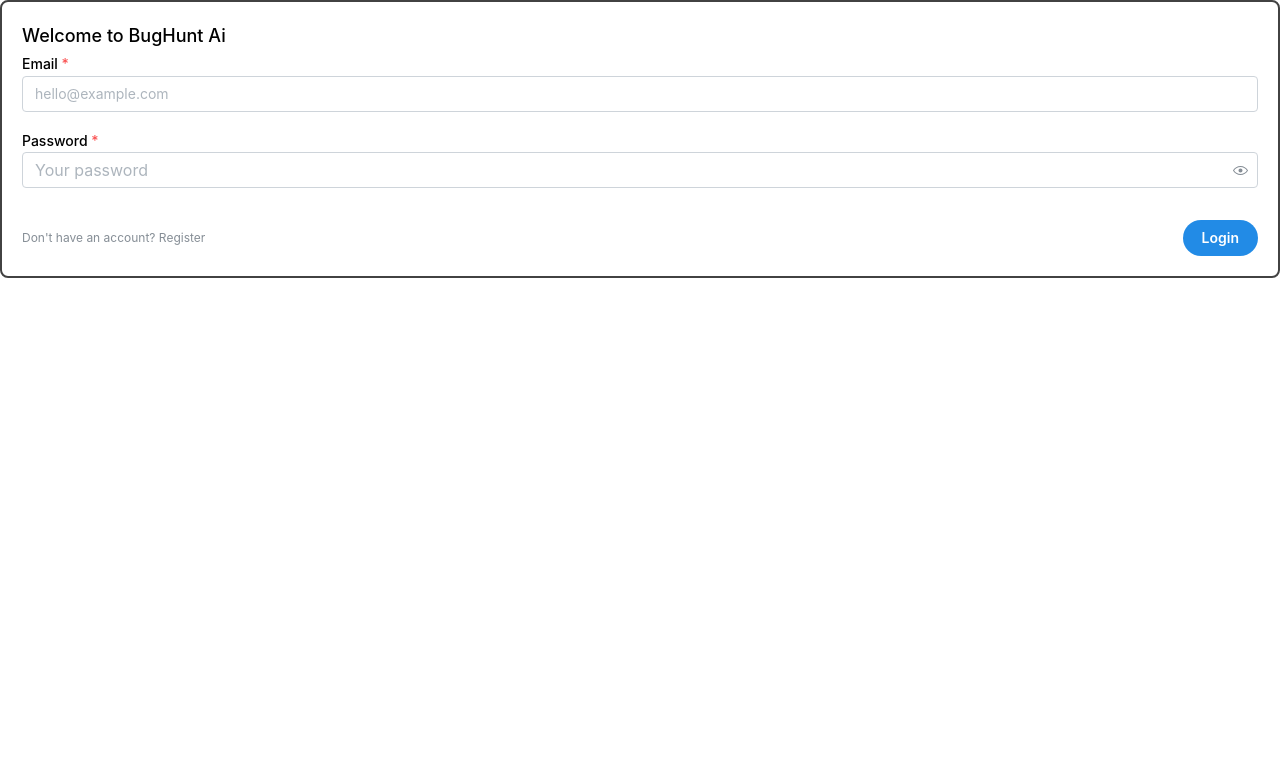
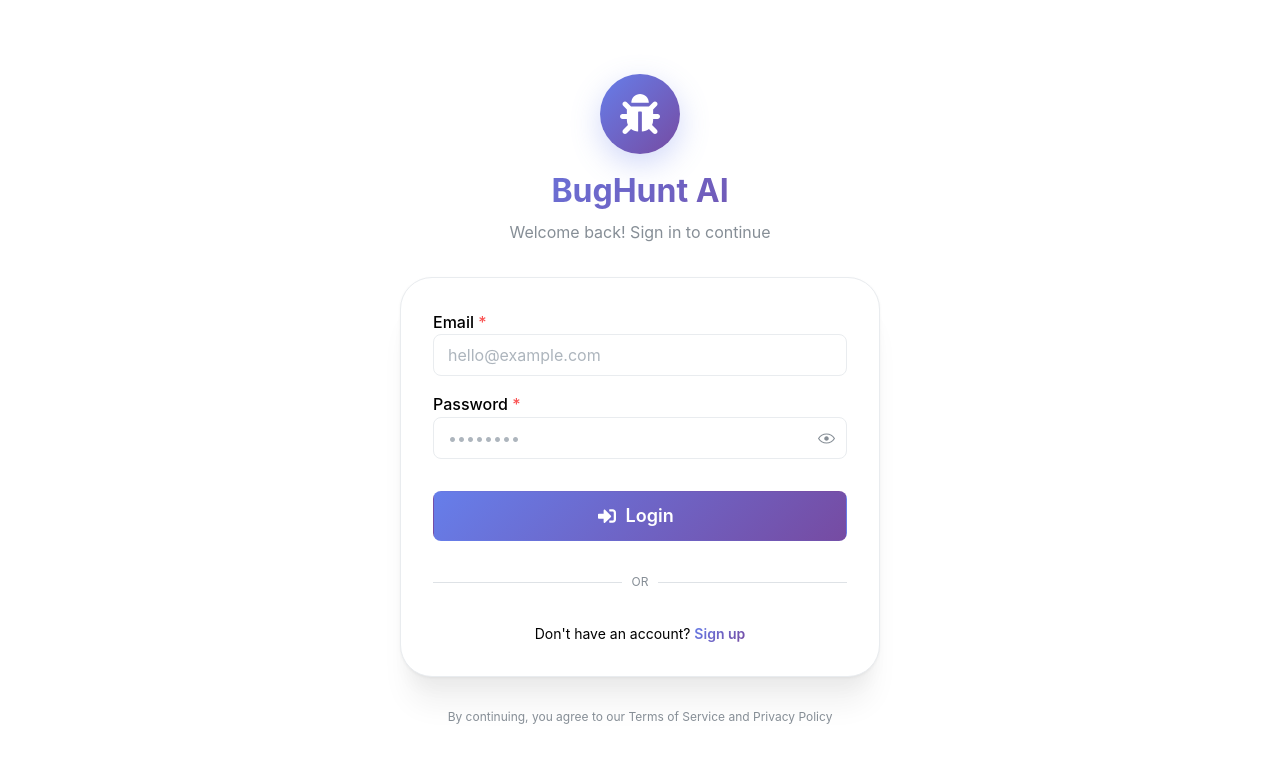
Before and after one commit to ojha-me/bug-hunt-ai, a React (Vite) app in the folder frontend/: page /login in a window 1280 px wide. Shown: the top 762 px of the page. Built offline with nearby package versions, Linux system fonts and the light colour scheme; no server answers.

Commit message:
collapsable sidebar.

```diff
--- a/frontend/src/components/AuthenticationForm.tsx
+++ b/frontend/src/components/AuthenticationForm.tsx
@@ -8,8 +8,12 @@
     Text,
     Stack,
     TextInput,
+    Container,
+    Title,
+    Box,
+    Divider,
 } from '@mantine/core';
-import type { PaperProps, MantineTheme } from '@mantine/core';
+import type { PaperProps } from '@mantine/core';
 import { useForm } from '@mantine/form';
 import { upperFirst, useToggle } from '@mantine/hooks';
 import { createUser, loginUser } from '../api/user';
@@ -18,6 +22,7 @@
 import { useNavigate } from 'react-router-dom';
 import { setAccessToken } from '../api/apiClient';
 import { notifications } from '@mantine/notifications';
+import { FaBug, FaUserPlus, FaSignInAlt } from 'react-icons/fa';
 
 export function AuthenticationForm(props: PaperProps) {
   const [type, toggle] = useToggle(['login', 'register']);
@@ -98,29 +103,83 @@
     };
 
     return (
-      <Paper radius="md" p="lg" {...props} className='max-w-[420px] mx-auto flex flex-col items-cente' styles={(theme: MantineTheme) => ({
-        root: {
-          border: `2px solid ${theme.colors.dark[4]}`
-        }
-      })}>
-        <Text size="lg" fw={500} className='text-center'>
-          Welcome to BugHunt Ai
+      <Container size="xs" style={{ minHeight: '100vh', display: 'flex', alignItems: 'center', justifyContent: 'center' }}>
+        <Box style={{ width: '100%', maxWidth: 480 }}>
+          <Box style={{ textAlign: 'center', marginBottom: '2rem' }}>
+            <Box style={{
+              display: 'inline-flex',
+              alignItems: 'center',
+              justifyContent: 'center',
+              width: 80,
+              height: 80,
+              borderRadius: '50%',
+              background: 'linear-gradient(135deg, #667eea 0%, #764ba2 100%)',
+              marginBottom: '1rem',
+              boxShadow: '0 10px 30px rgba(102, 126, 234, 0.3)'
+            }}>
+              <FaBug size={40} color="white" />
+            </Box>
+            <Title order={1} style={{
+              fontSize: '2rem',
+              fontWeight: 700,
+              background: 'linear-gradient(135deg, #667eea 0%, #764ba2 100%)',
+              WebkitBackgroundClip: 'text',
+              WebkitTextFillColor: 'transparent',
+              marginBottom: '0.5rem'
+            }}>
+              BugHunt AI
+            </Title>
+            <Text size="md" c="dimmed">
+              {type === 'login' ? 'Welcome back! Sign in to continue' : 'Create your account to get started'}
             </Text>
+          </Box>
+
+          <Paper
+            radius="xl"
+            p="xl"
+            shadow="xl"
+            {...props}
+            style={{
+              border: '1px solid #e9ecef',
+              background: 'white'
+            }}
+          >
             <form onSubmit={form.onSubmit(handleSubmit)}>
-          <Stack>
+              <Stack gap="md">
                 {type === 'register' && (
                   <>
+                    <Group grow>
                       <TextInput
                         label="First Name"
-                placeholder="Your first name"
-                value={form.values.first_name}
+                        placeholder="John"
+                        size="md"
+                        radius="md"
                         {...form.getInputProps('first_name')}
+                        styles={{
+                          input: {
+                            borderColor: '#e9ecef',
+                            '&:focus': {
+                              borderColor: '#667eea'
+                            }
+                          }
+                        }}
                       />
                       <TextInput
                         label="Last Name"
-                placeholder="Your last name"
+                        placeholder="Doe"
+                        size="md"
+                        radius="md"
                         {...form.getInputProps('last_name')}
+                        styles={{
+                          input: {
+                            borderColor: '#e9ecef',
+                            '&:focus': {
+                              borderColor: '#667eea'
+                            }
+                          }
+                        }}
                       />
+                    </Group>
                   </>
                 )}
 
@@ -128,37 +187,129 @@
                   required
                   label="Email"
                   placeholder="hello@example.com"
+                  size="md"
+                  radius="md"
                   {...form.getInputProps('email')}
+                  styles={{
+                    input: {
+                      borderColor: '#e9ecef',
+                      '&:focus': {
+                        borderColor: '#667eea'
+                      }
+                    }
+                  }}
                 />
-            {
-              type === 'register' && (
+
+                {type === 'register' && (
                   <Select
                     label="Skill Level"
-              data={[{value: 'beginner', label: 'Beginner'}, {value: 'intermediate', label: 'Intermediate'}, {value: 'advanced', label: 'Advanced'}]}
+                    placeholder="Select your skill level"
+                    size="md"
+                    radius="md"
+                    data={[
+                      {value: 'beginner', label: '🌱 Beginner'},
+                      {value: 'intermediate', label: '🚀 Intermediate'},
+                      {value: 'advanced', label: '⚡ Advanced'}
+                    ]}
                     {...form.getInputProps('skill_level')}
+                    styles={{
+                      input: {
+                        borderColor: '#e9ecef',
+                        '&:focus': {
+                          borderColor: '#667eea'
+                        }
+                      }
+                    }}
                   />
-              )
-            }
+                )}
+
                 <PasswordInput
                   required
                   label="Password"
-              placeholder="Your password"
+                  placeholder="••••••••"
+                  size="md"
+                  radius="md"
                   {...form.getInputProps('password')}
+                  styles={{
+                    input: {
+                      borderColor: '#e9ecef',
+                      '&:focus': {
+                        borderColor: '#667eea'
+                      }
+                    }
+                  }}
                 />
 
-          </Stack>
-
-          <Group justify="space-between" mt="xl">
-            <Anchor component="button" type="button" c="dimmed" onClick={() => toggle()} size="xs">
-              {type === 'register'
-                ? 'Already have an account? Login'
-                : "Don't have an account? Register"}
-            </Anchor>
-            <Button type="submit" radius="xl">
+                <Button
+                  type="submit"
+                  size="lg"
+                  radius="md"
+                  fullWidth
+                  mt="md"
+                  leftSection={type === 'register' ? <FaUserPlus size={18} /> : <FaSignInAlt size={18} />}
+                  style={{
+                    background: 'linear-gradient(135deg, #667eea 0%, #764ba2 100%)',
+                    transition: 'transform 0.2s',
+                  }}
+                  styles={{
+                    root: {
+                      '&:hover': {
+                        transform: 'translateY(-2px)',
+                        boxShadow: '0 10px 30px rgba(102, 126, 234, 0.4)'
+                      }
+                    }
+                  }}
+                >
                   {upperFirst(type)}
                 </Button>
-          </Group>
+              </Stack>
             </form>
+
+            <Divider my="xl" label="OR" labelPosition="center" />
+
+            <Text ta="center" size="sm">
+              {type === 'register' ? (
+                <>
+                  Already have an account?{' '}
+                  <Anchor
+                    component="button"
+                    type="button"
+                    onClick={() => toggle()}
+                    fw={600}
+                    style={{
+                      background: 'linear-gradient(135deg, #667eea 0%, #764ba2 100%)',
+                      WebkitBackgroundClip: 'text',
+                      WebkitTextFillColor: 'transparent',
+                    }}
+                  >
+                    Sign in
+                  </Anchor>
+                </>
+              ) : (
+                <>
+                  Don't have an account?{' '}
+                  <Anchor
+                    component="button"
+                    type="button"
+                    onClick={() => toggle()}
+                    fw={600}
+                    style={{
+                      background: 'linear-gradient(135deg, #667eea 0%, #764ba2 100%)',
+                      WebkitBackgroundClip: 'text',
+                      WebkitTextFillColor: 'transparent',
+                    }}
+                  >
+                    Sign up
+                  </Anchor>
+                </>
+              )}
+            </Text>
           </Paper>
+
+          <Text ta="center" size="xs" c="dimmed" mt="xl">
+            By continuing, you agree to our Terms of Service and Privacy Policy
+          </Text>
+        </Box>
+      </Container>
     );
   }
--- a/frontend/src/components/Layout.tsx
+++ b/frontend/src/components/Layout.tsx
@@ -1,14 +1,31 @@
 import { Outlet } from "react-router-dom";
 import { Sidebar } from "./Sidebar";
 import { Box } from "@mantine/core";
+import { SidebarProvider, useSidebar } from "../contexts/SidebarContext";
 
-export const Layout = () => {
+const LayoutContent = () => {
+  const { isCollapsed } = useSidebar();
+
   return (
     <Box style={{ display: "flex", minHeight: "100vh" }}>
       <Sidebar />
-      <Box style={{ flex: 1, marginLeft: "300px" }}>
+      <Box
+        style={{
+          flex: 1,
+          marginLeft: isCollapsed ? "60px" : "300px",
+          transition: 'margin-left 0.3s ease'
+        }}
+      >
         <Outlet />
       </Box>
     </Box>
   );
 };
+
+export const Layout = () => {
+  return (
+    <SidebarProvider>
+      <LayoutContent />
+    </SidebarProvider>
+  );
+};
--- a/frontend/src/components/Sidebar.tsx
+++ b/frontend/src/components/Sidebar.tsx
@@ -1,5 +1,5 @@
-import { Button, Stack, ScrollArea, Box, Text, Loader, Modal, Group, TextInput, Divider, Progress, Badge } from "@mantine/core";
-import { FaPlus, FaEdit, FaTrash, FaGraduationCap, FaPlay } from "react-icons/fa";
+import { Button, Stack, ScrollArea, Box, Text, Loader, Modal, Group, TextInput, Divider, Progress, Badge, ActionIcon, Tooltip } from "@mantine/core";
+import { FaPlus, FaEdit, FaTrash, FaGraduationCap, FaPlay, FaChevronLeft, FaChevronRight, FaUser, FaCog } from "react-icons/fa";
 import { useNavigate } from "react-router-dom";
 import { getConversations, createConversation, updateConversationTitle, deleteConversation } from "../api/conversation";
 import { userLearningPaths } from "../api/learningPaths";
@@ -8,6 +8,7 @@
 import { notifications } from "@mantine/notifications";
 import { useState } from "react";
 import type { UserLearningPathResponse } from "../types/learning_paths/api_types";
+import { useSidebar } from "../contexts/SidebarContext";
 
 export const Sidebar = () => {
   const navigate = useNavigate();
@@ -15,6 +16,7 @@
   const [editingConversation, setEditingConversation] = useState<ConversationResponse | null>(null);
   const [editTitle, setEditTitle] = useState("");
   const [deletingConversationId, setDeletingConversationId] = useState<string | null>(null);
+  const { isCollapsed, setIsCollapsed } = useSidebar();
 
   const { data: conversations, isLoading } = useQuery<ConversationResponse[]>({
     queryKey: ['conversations'],
@@ -126,23 +128,35 @@
   return (
     <Box
       style={{
-        width: '300px',
+        width: isCollapsed ? '60px' : '300px',
         height: '100vh',
         borderRight: '1px solid #e9ecef',
         display: 'flex',
         flexDirection: 'column',
-        padding: '1rem',
+        padding: isCollapsed ? '0.5rem' : '1rem',
         position: 'fixed',
         left: 0,
         top: 0,
         backgroundColor: 'white',
-        zIndex: 100
+        zIndex: 100,
+        transition: 'width 0.3s ease, padding 0.3s ease'
       }}
     >
-      <Text size="xl" fw={700} mb="md" style={{ textAlign: 'center' }}>BugHunt</Text>
+      <Group justify="space-between" mb="md">
+        {!isCollapsed && <Text size="xl" fw={700}>BugHunt</Text>}
+        <Tooltip label={isCollapsed ? "Expand" : "Collapse"} position="right">
+          <ActionIcon
+            variant="subtle"
+            onClick={() => setIsCollapsed(!isCollapsed)}
+            size="lg"
+          >
+            {isCollapsed ? <FaChevronRight /> : <FaChevronLeft />}
+          </ActionIcon>
+        </Tooltip>
+      </Group>
 
+      {!isCollapsed ? (
         <Stack gap="sm" mb="md">
-
           <Button
             variant="outline"
             fullWidth
@@ -160,8 +174,30 @@
             Learning Paths
           </Button>
         </Stack>
+      ) : (
+        <Stack gap="sm" mb="md">
+          <Tooltip label="New Chat" position="right">
+            <ActionIcon
+              variant="outline"
+              size="xl"
+              onClick={() => createConvoMutation.mutate()}
+            >
+              <FaPlus />
+            </ActionIcon>
+          </Tooltip>
+          <Tooltip label="Learning Paths" position="right">
+            <ActionIcon
+              variant="filled"
+              size="xl"
+              onClick={() => navigate('/topics')}
+            >
+              <FaGraduationCap />
+            </ActionIcon>
+          </Tooltip>
+        </Stack>
+      )}
 
-      <Box style={{ flex: 1, overflow: 'hidden' }}>
+      {!isCollapsed && <Box style={{ flex: 1, overflow: 'hidden' }}>
         <Box mb="md">
           <Text size="sm" c="dimmed" mb="xs">Active Learning Paths</Text>
           <ScrollArea style={{ maxHeight: '200px' }}>
@@ -275,6 +311,50 @@
             </Stack>
           </ScrollArea>
         </Box>
+      </Box>}
+
+      {/* Settings Section */}
+      <Box mt="auto" pt="md" style={{ borderTop: '1px solid #e9ecef' }}>
+        {!isCollapsed ? (
+          <Stack gap="xs">
+            <Button
+              variant="light"
+              fullWidth
+              leftSection={<FaUser />}
+              onClick={() => navigate('/profile')}
+            >
+              Profile
+            </Button>
+            <Button
+              variant="subtle"
+              fullWidth
+              leftSection={<FaCog />}
+              c="dimmed"
+            >
+              Settings
+            </Button>
+          </Stack>
+        ) : (
+          <Stack gap="xs">
+            <Tooltip label="Profile" position="right">
+              <ActionIcon
+                variant="light"
+                size="xl"
+                onClick={() => navigate('/profile')}
+              >
+                <FaUser />
+              </ActionIcon>
+            </Tooltip>
+            <Tooltip label="Settings" position="right">
+              <ActionIcon
+                variant="subtle"
+                size="xl"
+              >
+                <FaCog />
+              </ActionIcon>
+            </Tooltip>
+          </Stack>
+        )}
       </Box>
 
       {/* Edit Conversation Modal */}
--- /dev/null
+++ b/frontend/src/contexts/SidebarContext.tsx
@@ -0,0 +1,27 @@
+import { createContext, useContext, useState, type ReactNode } from 'react';
+
+interface SidebarContextType {
+  isCollapsed: boolean;
+  setIsCollapsed: (collapsed: boolean) => void;
+}
+
+const SidebarContext = createContext<SidebarContextType | undefined>(undefined);
+
+export const SidebarProvider = ({ children }: { children: ReactNode }) => {
+  const [isCollapsed, setIsCollapsed] = useState(false);
+
+  return (
+    <SidebarContext.Provider value={{ isCollapsed, setIsCollapsed }}>
+      {children}
+    </SidebarContext.Provider>
+  );
+};
+
+// eslint-disable-next-line react-refresh/only-export-components
+export const useSidebar = () => {
+  const context = useContext(SidebarContext);
+  if (context === undefined) {
+    throw new Error('useSidebar must be used within a SidebarProvider');
+  }
+  return context;
+};
```
Lines whose indentation alone changed are shown as unchanged.
